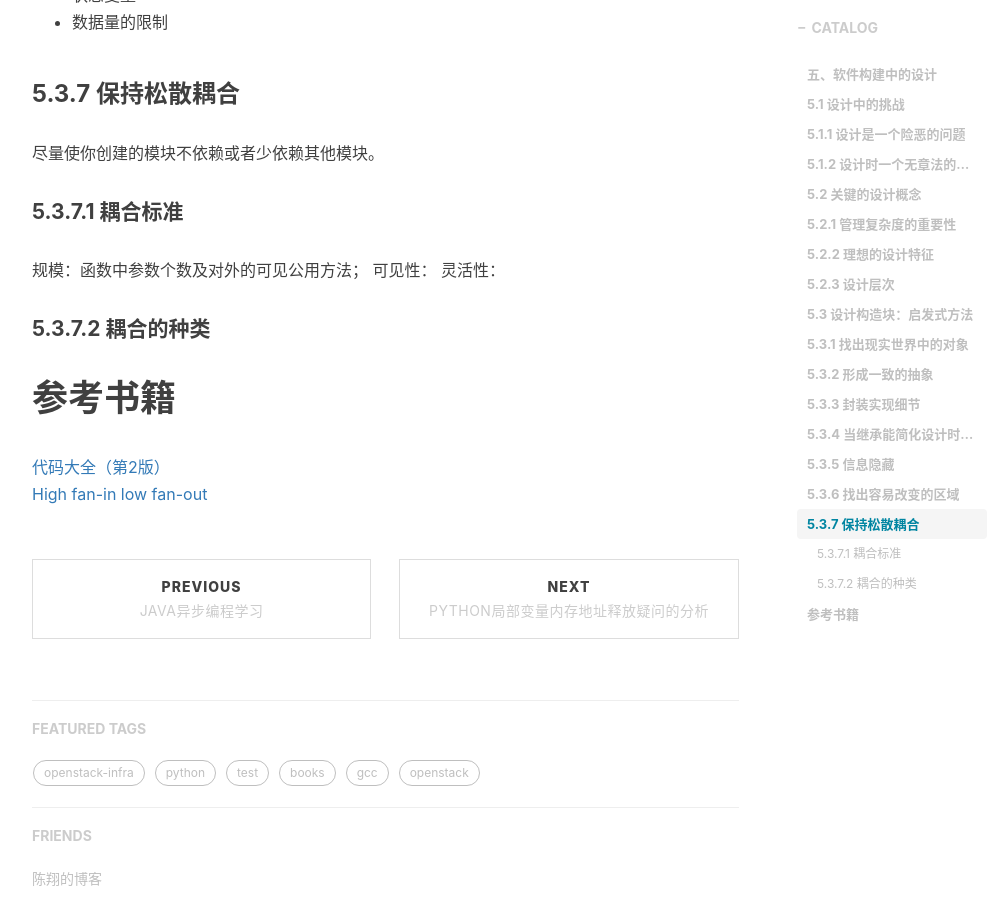
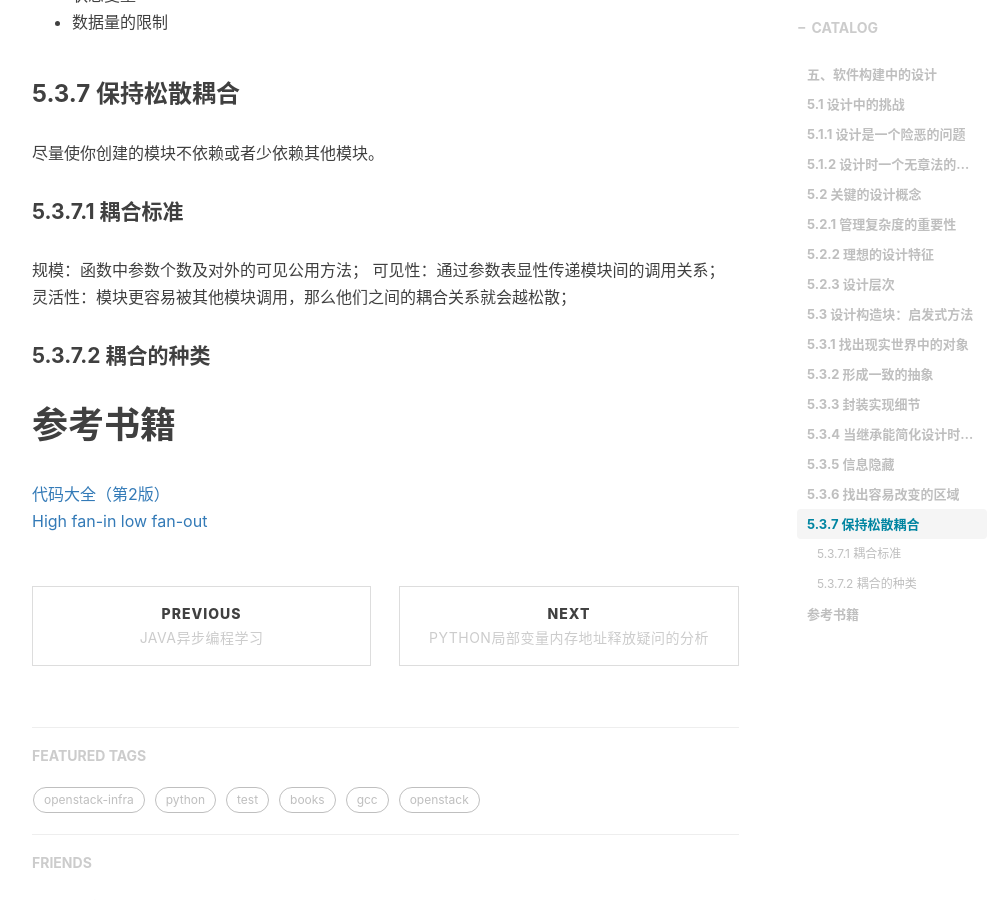
Before and after one commit to shihai1991/shihai1991.github.io, a Jekyll site: the page built from _posts/2022-05-28-代码大全2.md, in a window 1280 px wide and 900 px high, scrolled down 3294 px. Shown: the whole window, without its empty margins (233-1236 px from the left). Built offline with Jekyll 4.4.1, drawn with Linux system fonts in a browser that asks for light colours; nearby versions of some CDN libraries; comment, search, counter and statistics services are not loaded.

Commit message:
Update 2022-05-28-代码大全2.md

```diff
--- a/_posts/2022-05-28-代码大全2.md
+++ b/_posts/2022-05-28-代码大全2.md
@@ -80,8 +80,8 @@ time: '2022.06.01 15:52:00'
 
 #### 5.3.7.1 耦合标准
 规模：函数中参数个数及对外的可见公用方法；
-可见性：
-灵活性：
+可见性：通过参数表显性传递模块间的调用关系；
+灵活性：模块更容易被其他模块调用，那么他们之间的耦合关系就会越松散；
 
 #### 5.3.7.2 耦合的种类
 
```
